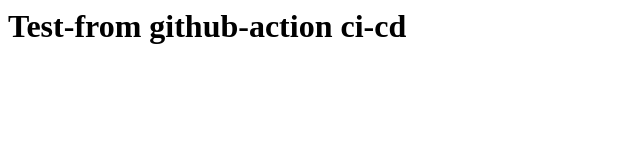
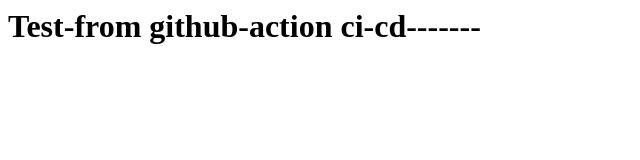
Before and after one commit to kamblesuraj432/Container-apps-cicd, a plain HTML site: page index.html in a window 1280 px wide. Shown: the full height of the page, 0-640 px from the left. Drawn offline with Linux system fonts and the light colour scheme.

Commit message:
Update index.html

```diff
--- a/index.html
+++ b/index.html
@@ -1 +1 @@
-<h1>Test-from github-action ci-cd</h1>
+<h1>Test-from github-action ci-cd-------</h1>
```
